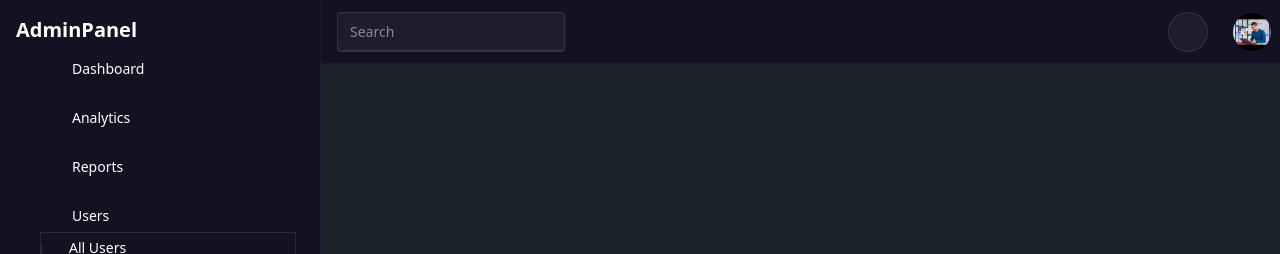
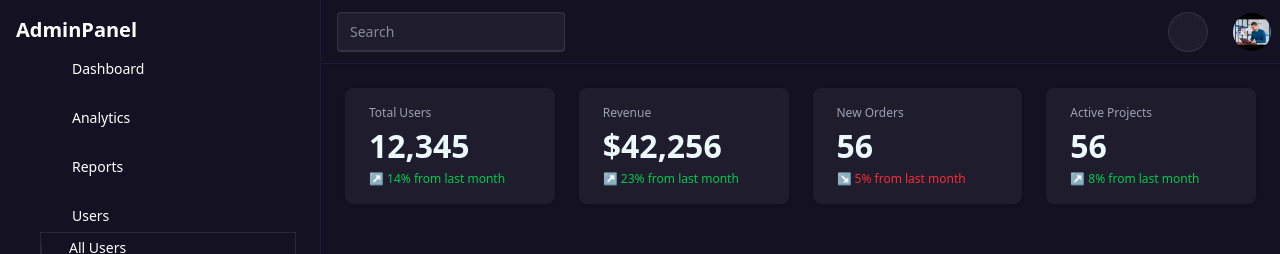
Before and after one commit to Kingsley-coder-prog/vue-dashboard, a Vue app: page / in a window 1280 px wide. Shown: the top 254 px of the page. Built offline with nearby package versions, Linux system fonts and the light colour scheme; some icons are missing.

Commit message:
Stats Cards

```diff
--- a/src/App.vue
+++ b/src/App.vue
@@ -8,6 +8,11 @@
         @toggle-drawer="toggleDrawer"
         @toggle-theme="toggleTheme"
       />
+
+      <!-- Main Content -->
+      <main class="flex-1 p-6 bg-base-200 dark:bg-backgroundDark">
+        <StatsCards />
+      </main>
     </div>
 
     <!-- Sidebar -->
@@ -19,6 +24,7 @@
 import { onMounted, ref, watchEffect } from "vue";
 import Navbar from "./components/Navbar.vue";
 import Sidebar from "./components/Sidebar.vue";
+import StatsCards from "./components/StatsCards.vue";
 const isDark = ref(true);
 
 onMounted(() => {
--- /dev/null
+++ b/src/components/StatsCards.vue
@@ -0,0 +1,40 @@
+<template>
+  <div class="grid grid-cols-1 md:grid-cols-2 lg:grid-cols-4 gap-6 mb-6">
+    <div
+      v-for="(stat, index) in statsData"
+      :key="index"
+      class="stats bg-base-100 shadow dark:bg-white/5 dark:backdrop-blur-md dark:[--webkit-backdrop-filter:blur(10px)] dark:border-white/20"
+    >
+      <div class="stat">
+        <div class="stat-title">{{ stat.title }}</div>
+        <div class="stat-value">{{ stat.value }}</div>
+        <div
+          class="stat-desc"
+          :class="{
+            'text-green-500': isPositiveChange(stat.desc),
+            'text-red-500': !isPositiveChange(stat.desc),
+          }"
+        >
+          {{ stat.desc }}
+        </div>
+      </div>
+    </div>
+  </div>
+</template>
+
+<script setup>
+import { ref } from "vue";
+const statsData = ref([
+  { title: "Total Users", value: "12,345", desc: "↗ 14% from last month" },
+  { title: "Revenue", value: "$42,256", desc: "↗ 23% from last month" },
+  { title: "New Orders", value: "56", desc: "↘ 5% from last month" },
+  { title: "Active Projects", value: "56", desc: "↗ 8% from last month" },
+]);
+
+const isPositiveChange = (desc) => {
+  return desc.includes("↗");
+};
+</script>
+
+<style>
+</style>
```
